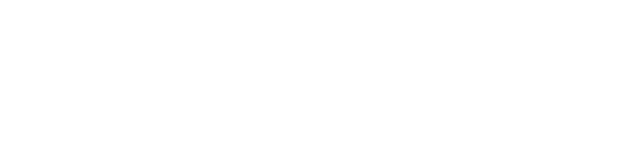
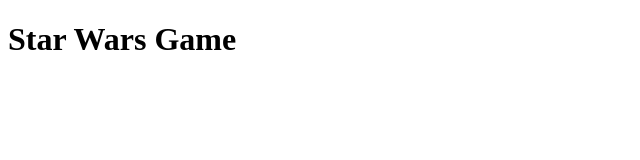
Before and after one commit to benzed3/star-wars-game, a plain HTML site: page index.html in a window 1280 px wide. Shown: the whole page, without its empty margins (0-640 px from the left). Drawn offline with Linux system fonts and the light colour scheme.

Commit message:
added reset code

```diff
--- a/assets/css/reset.css
+++ b/assets/css/reset.css
@@ -0,0 +1,48 @@
+/* http://meyerweb.com/eric/tools/css/reset/
+   v2.0 | 20110126
+   License: none (public domain)
+*/
+
+html, body, div, span, applet, object, iframe,
+h1, h2, h3, h4, h5, h6, p, blockquote, pre,
+a, abbr, acronym, address, big, cite, code,
+del, dfn, em, img, ins, kbd, q, s, samp,
+small, strike, strong, sub, sup, tt, var,
+b, u, i, center,
+dl, dt, dd, ol, ul, li,
+fieldset, form, label, legend,
+table, caption, tbody, tfoot, thead, tr, th, td,
+article, aside, canvas, details, embed,
+figure, figcaption, footer, header, hgroup,
+menu, nav, output, ruby, section, summary,
+time, mark, audio, video {
+	margin: 0;
+	padding: 0;
+	border: 0;
+	font-size: 100%;
+	font: inherit;
+	vertical-align: baseline;
+}
+/* HTML5 display-role reset for older browsers */
+article, aside, details, figcaption, figure,
+footer, header, hgroup, menu, nav, section {
+	display: block;
+}
+body {
+	line-height: 1;
+}
+ol, ul {
+	list-style: none;
+}
+blockquote, q {
+	quotes: none;
+}
+blockquote:before, blockquote:after,
+q:before, q:after {
+	content: '';
+	content: none;
+}
+table {
+	border-collapse: collapse;
+	border-spacing: 0;
+}
--- a/index.html
+++ b/index.html
@@ -9,6 +9,12 @@
 
 <body>
 
+    <header>
+
+        <h1>Star Wars Game</h1>
+
+    </header>
+
 </body>
 
 </html>
```
